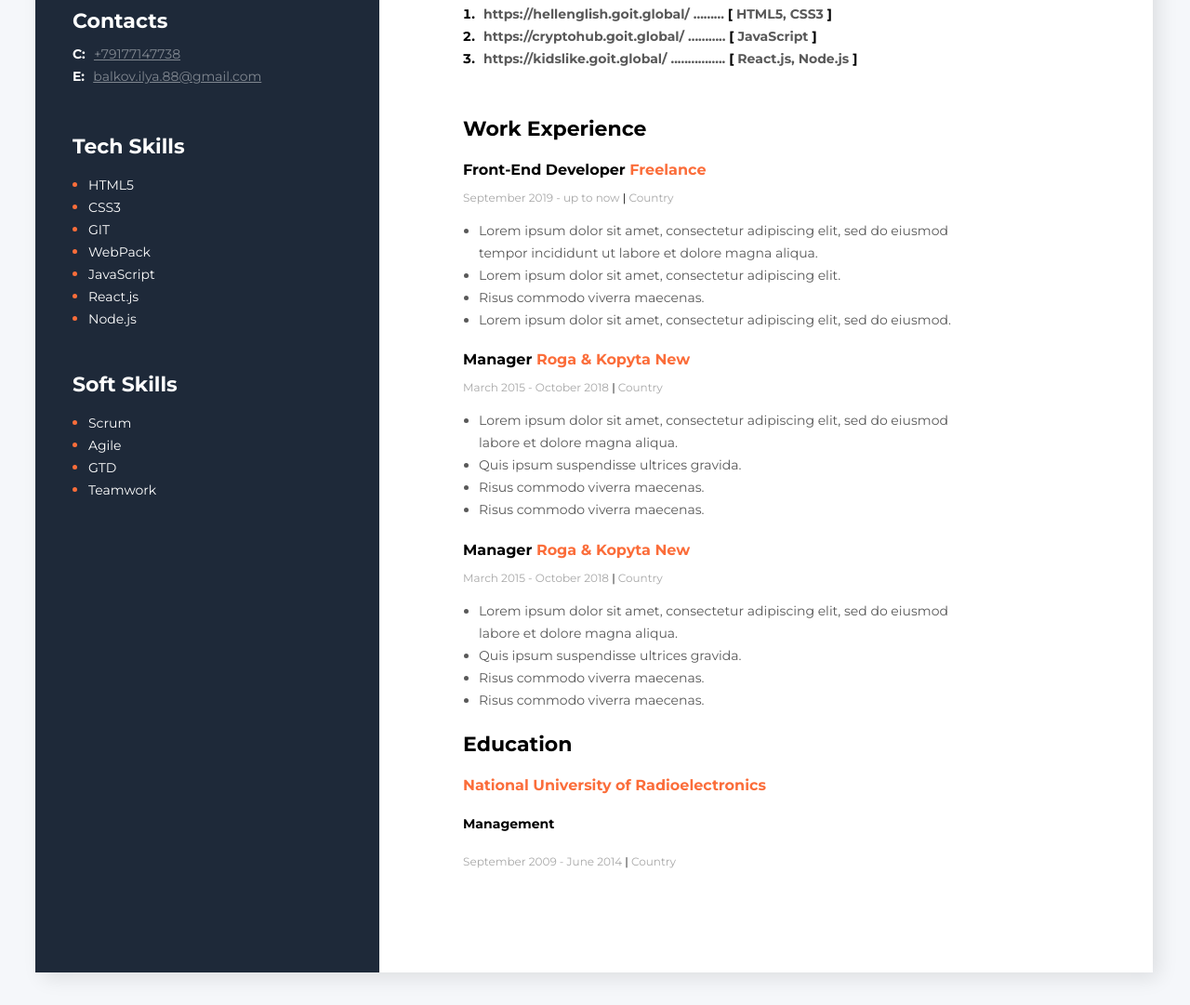
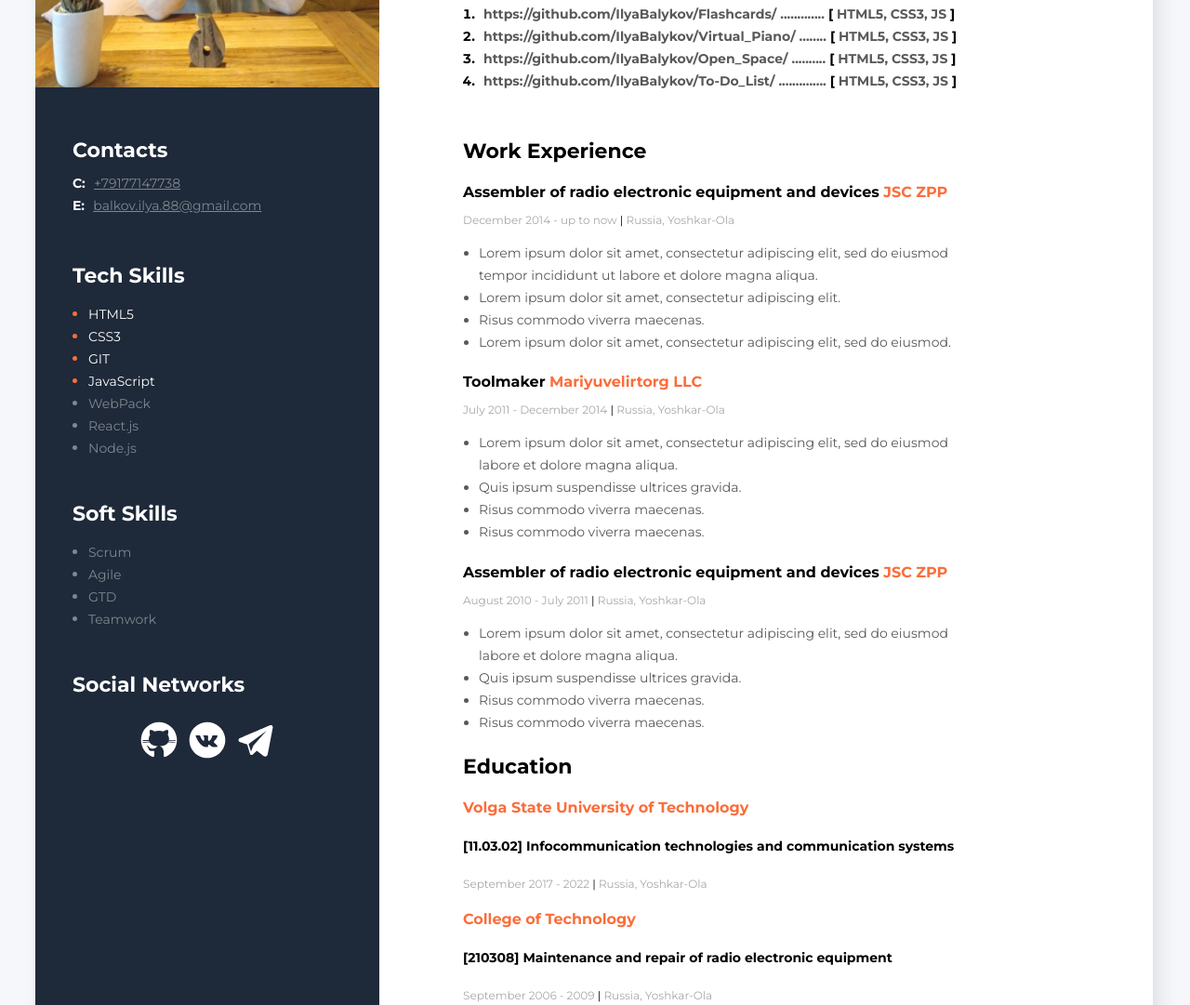
Before and after one commit to IlyaBalykov/My_resume, a plain HTML site: page index.html in a window 1280 px wide. Shown: the part 479-1560 px from the top of the page at 93% size. Drawn offline with Linux system fonts and the light colour scheme.

Commit message:
feat: add real information

```diff
--- a/css/style.css
+++ b/css/style.css
@@ -79,6 +79,10 @@ body {
 .my-projects-bracket {
     color: #000;
 }
+.my-projects-space {
+    border: black 2px;
+    width: 100px;
+}
 
 /* My work experience section */
 
@@ -158,9 +162,6 @@ body {
 .tech-skills-section {
     margin: 50px 0 0 40px;
 }
-.soft-skills-section {
-    margin: 45px 0 0 40px;
-}
 .sidebar-title {
     font-style: normal;
     font-weight: bold;
@@ -203,19 +204,48 @@ body {
     line-height: 24px;
     color: #fff;
 }
+.tech-skills-list>li:nth-child(5),
+.tech-skills-list>li:nth-child(6),
+.tech-skills-list>li:nth-child(7),
+.tech-skills-list>li:nth-child(5)>span,
+.tech-skills-list>li:nth-child(6)>span,
+.tech-skills-list>li:nth-child(7)>span
+{
+    color: #808790;
+}
 
 /* Soft skills section */
 
+.soft-skills-section {
+    margin: 45px 0 0 40px;
+}
 .soft-skills-list {
     padding-left: 17px;
 }
 .soft-skills-item {
-    color: #FB6D3A;
+    /*color: #FB6D3A;*/
+    color: #808790;;
 }
 .soft-skills-item-text {
     font-style: normal;
     font-weight: normal;
     font-size: 14px;
     line-height: 24px;
-    color: #fff;
+    /*color: #fff;*/
+    color: #808790;
 }
+
+/* Social networks section */
+
+.social-links-section {
+    margin: 45px 0 0 40px;
+}
+.social-links-icons {
+    display: flex;
+    justify-content: center;
+    bottom: 0;
+    margin: 20px 0 0 -40px;
+}
+.social-links-item {
+    margin: 5px;
+}
--- a/index.html
+++ b/index.html
@@ -28,23 +28,30 @@
         <ol class="my-projects-list">
           <li class="my-projects-item">
             <span class="my-projects-text">
-              <a href="https://hellenglish.goit.global/" class="my-projects-link">https://hellenglish.goit.global/</a>
-            .........
-            <span class="my-projects-bracket">[</span> HTML5, CSS3 <span class="my-projects-bracket">]</span>
+              <a href="https://hellenglish.goit.global/" class="my-projects-link">https://github.com/IlyaBalykov/Flashcards/</a>
+              .............
+              <span class="my-projects-bracket">[</span> HTML5, CSS3, JS <span class="my-projects-bracket">]</span>
             </span>
           </li>
           <li class="my-projects-item">
             <span class="my-projects-text">
-              <a href="https://cryptohub.goit.global/" class="my-projects-link">https://cryptohub.goit.global/</a>
-            ...........
-            <span class="my-projects-bracket">[</span> JavaScript <span class="my-projects-bracket">]</span>
+              <a href="https://cryptohub.goit.global/" class="my-projects-link">https://github.com/IlyaBalykov/Virtual_Piano/</a>
+              ........
+            <span class="my-projects-bracket">[</span> HTML5, CSS3, JS <span class="my-projects-bracket">]</span>
             </span>
           </li>
           <li class="my-projects-item">
             <span class="my-projects-text">
-              <a href="https://kidslike.goit.global/" class="my-projects-link">https://kidslike.goit.global/</a>
-            ................
-            <span class="my-projects-bracket">[</span> React.js, Node.js <span class="my-projects-bracket">]</span>
+              <a href="https://kidslike.goit.global/" class="my-projects-link">https://github.com/IlyaBalykov/Open_Space/</a>
+              ..........
+            <span class="my-projects-bracket">[</span> HTML5, CSS3, JS <span class="my-projects-bracket">]</span>
+            </span>
+          </li>
+          <li class="my-projects-item">
+            <span class="my-projects-text">
+              <a href="https://kidslike.goit.global/" class="my-projects-link">https://github.com/IlyaBalykov/To-Do_List/</a>
+              ..............
+            <span class="my-projects-bracket">[</span> HTML5, CSS3, JS <span class="my-projects-bracket">]</span>
             </span>
           </li>
         </ol>
@@ -55,8 +62,8 @@
         <h3 class="main-content-title">Work Experience</h3>
         <!-- Company 3 -->
         <div class="my-work-experience-company-block">
-          <h4 class="my-work-experience-position">Front-End Developer <span class="my-work-experience-company">Freelance</span></h4>
-          <p class="my-work-experience-period">September 2019 - up to now <span class="my-work-experience-divider">|</span> Country</p>
+          <h4 class="my-work-experience-position">Assembler of radio electronic equipment and devices <span class="my-work-experience-company">JSC ZPP</span></h4>
+          <p class="my-work-experience-period">December 2014 - up to now <span class="my-work-experience-divider">|</span> Russia, Yoshkar-Ola</p>
           <ul class="my-work-experience-duties">
             <li class="my-work-experience-duty">
               Lorem ipsum dolor sit amet, consectetur adipiscing elit, sed do eiusmod tempor
@@ -76,8 +83,8 @@
         <!-- End of company 3 -->
         <!-- Company 2 -->
         <div class="my-work-experience-company-block">
-          <h4 class="my-work-experience-position">Manager <span class="my-work-experience-company">Roga & Kopyta New</span></h4>
-          <p class="my-work-experience-period">March 2015 - October 2018 <span class="my-work-experience-divider">|</span> Country</p>
+          <h4 class="my-work-experience-position">Toolmaker <span class="my-work-experience-company">Mariyuvelirtorg LLC</span></h4>
+          <p class="my-work-experience-period">July 2011 - December 2014 <span class="my-work-experience-divider">|</span> Russia, Yoshkar-Ola</p>
           <ul class="my-work-experience-duties">
             <li class="my-work-experience-duty">
               Lorem ipsum dolor sit amet, consectetur adipiscing elit, sed do eiusmod labore
@@ -96,8 +103,8 @@
         <!-- End of company 2 -->
         <!-- Company 1 -->
         <div class="my-work-experience-company-block">
-          <h4 class="my-work-experience-position">Manager <span class="my-work-experience-company">Roga & Kopyta New</span></h4>
-          <p class="my-work-experience-period">March 2015 - October 2018 <span class="my-work-experience-divider">|</span> Country</p>
+          <h4 class="my-work-experience-position">Assembler of radio electronic equipment and devices <span class="my-work-experience-company">JSC ZPP</span></h4>
+          <p class="my-work-experience-period">August 2010 - July 2011 <span class="my-work-experience-divider">|</span> Russia, Yoshkar-Ola</p>
           <ul class="my-work-experience-duties">
             <li class="my-work-experience-duty">
               Lorem ipsum dolor sit amet, consectetur adipiscing elit, sed do eiusmod labore
@@ -119,11 +126,18 @@
       <!-- Education section -->
       <div class="my-education-section">
         <h3 class="main-content-title">Education</h3>
+        <!-- Institution 2 section-->
+        <div>
+          <h4 class="my-education-university">Volga State University of Technology</h4>
+          <h5 class="my-education-specialty">[11.03.02] Infocommunication technologies and communication systems</h5>
+          <p class="my-education-period">September 2017 - 2022 <span class="my-education-divider">|</span> Russia, Yoshkar-Ola</p>
+        </div>
+        <!-- End of Institution 2 -->
         <!-- Institution 1 section-->
         <div>
-          <h4 class="my-education-university">National University of Radioelectronics</h4>
-          <h5 class="my-education-specialty">Management</h5>
-          <p class="my-education-period">September 2009 - June 2014 <span class="my-education-divider">|</span> Country</p>
+          <h4 class="my-education-university">College of Technology</h4>
+          <h5 class="my-education-specialty">[210308] Maintenance and repair of radio electronic equipment</h5>
+          <p class="my-education-period">September 2006 - 2009 <span class="my-education-divider">|</span> Russia, Yoshkar-Ola</p>
         </div>
         <!-- End of Institution 1 -->
       </div>
@@ -132,7 +146,7 @@
     <!-- End of main content -->
     <!-- Sidebar section -->
     <aside class="sidebar-section">
-      <img src="img/photo.jpg" alt="My photo">
+      <img src="img/my-photo.jpg" alt="My photo" width="370">
       <!-- Contacts section -->
       <div class="contacts-section">
         <h3 class="sidebar-title">Contacts</h3>
@@ -153,8 +167,8 @@
           <li class="tech-skills-item"><span class="tech-skills-item-text">HTML5</span></li>
           <li class="tech-skills-item"><span class="tech-skills-item-text">CSS3</span></li>
           <li class="tech-skills-item"><span class="tech-skills-item-text">GIT</span></li>
+          <li class="tech-skills-item"><span class="tech-skills-item-text">JavaScript</span></li>
           <li class="tech-skills-item"><span class="tech-skills-item-text">WebPack</span></li>
-          <li class="tech-skills-item"><span class="tech-skills-item-text">JavaScript</span></li>
           <li class="tech-skills-item"><span class="tech-skills-item-text">React.js</span></li>
           <li class="tech-skills-item"><span class="tech-skills-item-text">Node.js</span></li>
         </ul>
@@ -171,6 +185,16 @@
         </ul>
       </div>
       <!-- End of Soft Skills -->
+      <!-- Social links -->
+      <div class="social-links-section">
+        <h3 class="sidebar-title">Social Networks</h3>
+          <div class="social-links-icons">
+            <a href="https://github.com/IlyaBalykov"><img class="social-links-item" src="icon/github.svg" alt="GitHub"></a>
+            <a href="https://vk.com/id400577990"><img class="social-links-item" src="icon/vk.svg" alt="Vkontakte"></a>
+            <a href="https://t.me/ilya_bal"><img class="social-links-item" src="icon/tg.svg" alt="Telegram"></a>
+          </div>
+      </div>
+      <!-- End of Social links -->
     </aside>
     <!-- End of sidebar -->
   </div>
```
Also changed, not shown: icon/github.svg (added), icon/tg.svg (added), icon/vk.svg (added), img/my-photo.jpg (added), img/photo.jpg (deleted).
